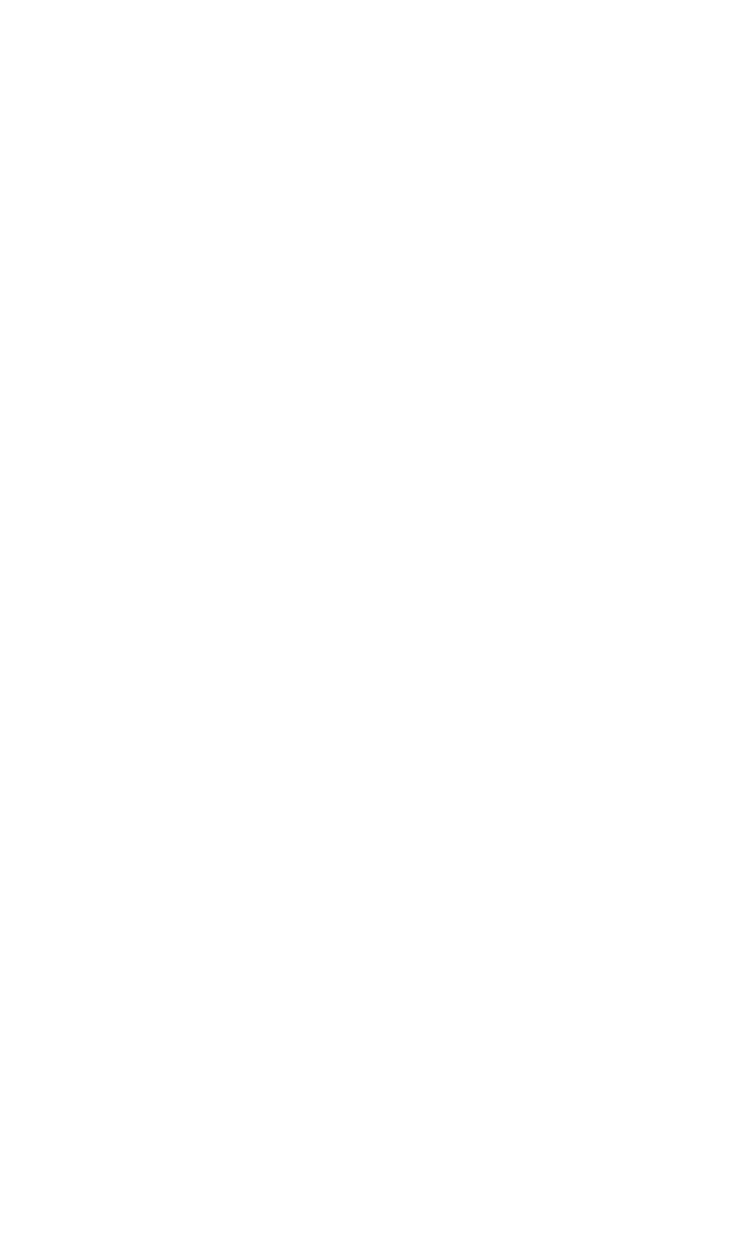
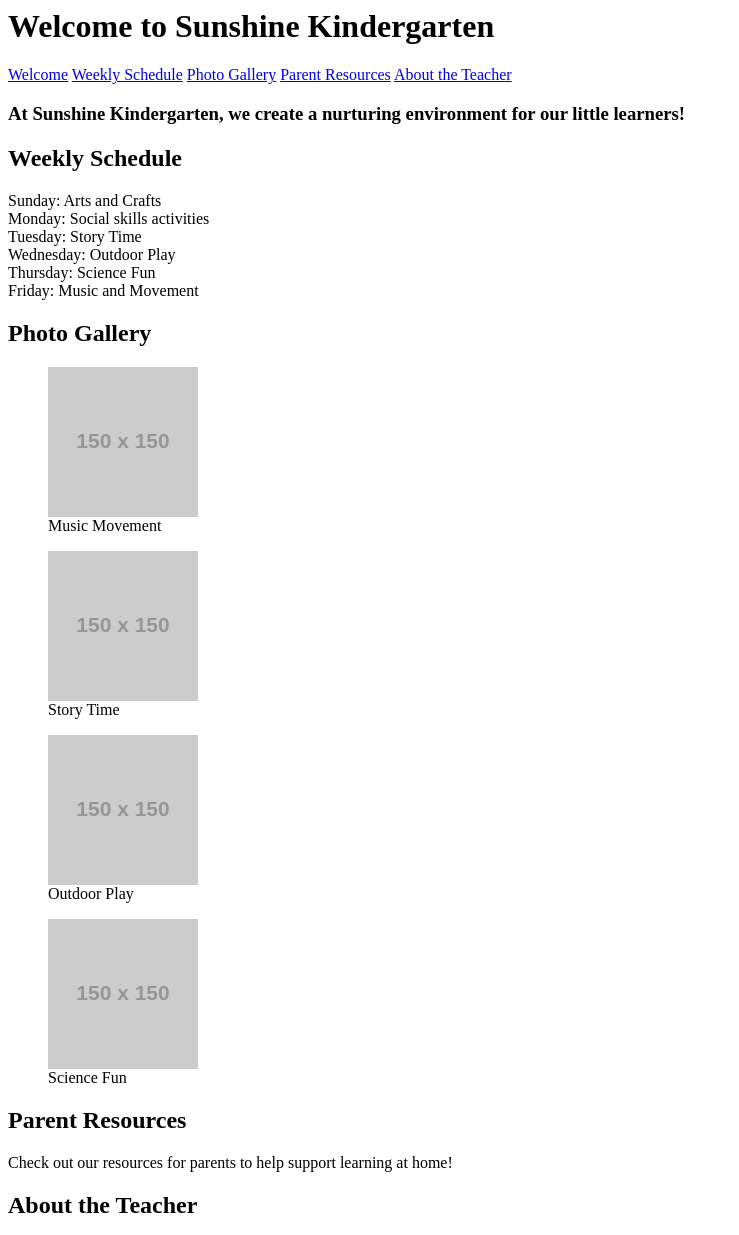
Before and after one commit to moha2482/itcs333-assignment1, a plain HTML site: page index.html in a window 1280 px wide. Shown: the top 1235 px of the page, without its empty margins (0-739 px from the left). Before the commit the page ends 800 px from the top, so only its background shows below. Drawn offline with Linux system fonts and the light colour scheme; placeholder pictures from the web are drawn by us.

Commit message:
Update index.html

```diff
--- a/index.html
+++ b/index.html
@@ -1,9 +1,97 @@
+<html>
+<head>
+    <title>Document</title>
+    <link rel="stylesheet" href="style.css">
+</head>
 <!DOCTYPE html>
 <html lang="en">
 <head>
-
+    <title>Sunshine Kindergarten</title>
 </head>
 <body>
+<!-- Header Section -->
+<header>
+    <h1> Welcome to Sunshine Kindergarten</h1>
+</header>
+
+<!-- Navigation Section -->
+<nav>
+    <a href="#welcome">Welcome</a>
+    <a href="#schedule">Weekly Schedule</a>
+    <a href="#gallery">Photo Gallery</a>
+    <a href="#resources">Parent Resources</a>
+    <a href="#teacher">About the Teacher</a>
+</nav>
+<!-- Main Content Section -->
+<main>
+    <!-- Welcome Message -->
+        <h3 class="hello">At Sunshine Kindergarten, we create a nurturing environment for our little learners!</h3>
+
+
+
+    <!-- Weekly Schedule -->
+    <section id="schedule" class="section">
+        <h2>Weekly Schedule </h2>
+        <p class="color">
+           Sunday: Arts and Crafts<br>
+           Monday: Social skills activities <br>
+           Tuesday: Story Time<br>
+           Wednesday: Outdoor Play<br>
+           Thursday: Science Fun<br>
+           Friday: Music and Movement</p>
+    </section>
+    <!-- Photo Gallery -->
+    <section id="gallery" class="section">
+        <h2>Photo Gallery</h2>
+        <div class="gallery-container">
+            <figure>
+                <img src="https://placehold.co/150x150/orange/white?text=Activity%201" alt="Class Activity 1">
+                <figcaption>Music Movement</figcaption>
+            </figure>
+            <figure>
+                <img src="https://placehold.co/150x150/orange/white?text=Activity%202" alt="Class Activity 2">
+                <figcaption>Story Time</figcaption>
+            </figure>
+            <figure>
+                <img src="https://placehold.co/150x150/orange/white?text=Activity%203" alt="Class Activity 3">
+                <figcaption>Outdoor Play</figcaption>
+            </figure>
+            <figure>
+                <img src="https://placehold.co/150x150/orange/white?text=Activity%204" alt="Class Activity 4">
+                <figcaption>Science Fun</figcaption>
+            </figure>
+        </div>
+    </section>
+
+
+    <!-- Parent Resources -->
+    <section id="resources" class="section">
+        <h2>Parent Resources</h2>
+        <p class="color">Check out our resources for parents to help support learning at home!</p>
+    </section>
+
+    <!-- About the Teacher -->
+    <section id="teacher" class="section">
+        <h2>About the Teacher</h2>
+        <div class="teacher-info">
+            <p class="color">
+                Meet Ms. Smith, who has been teaching for over 10 years and loves helping children learn!
+                <img src="depositphotos_29414283-stock-photo-pretty-smiling-hispanic-teacher.jpg" alt="Ms. Smith" class="teacher-image">
+            </p>
+        </div>
+    </section>
+</main>
+
+<!-- Footer Section -->
+<footer>
+    <p>&copy; 2024 Sunshine Kindergarten. All rights reserved.</p>
+    <p>Follow us on:</p>
+    <ul>
+        <li><a href="#">Facebook</a></li>
+        <li><a href="#">Twitter</a></li>
+        <li><a href="#">Instagram</a></li>
+        </ul>
+</footer>
 
 </body>
 </html>
```
